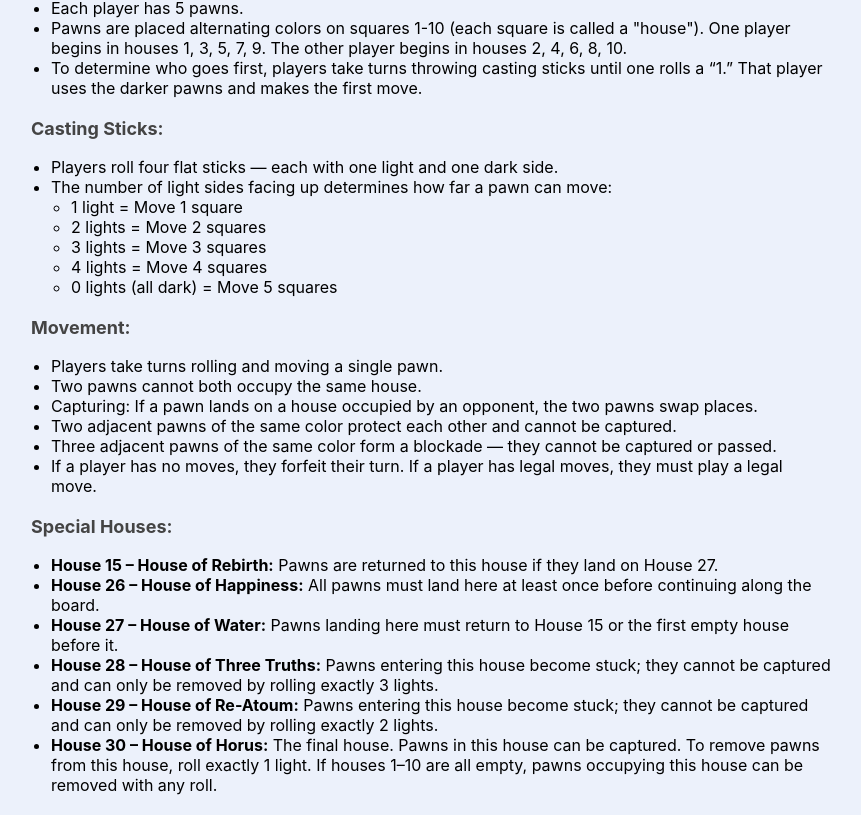
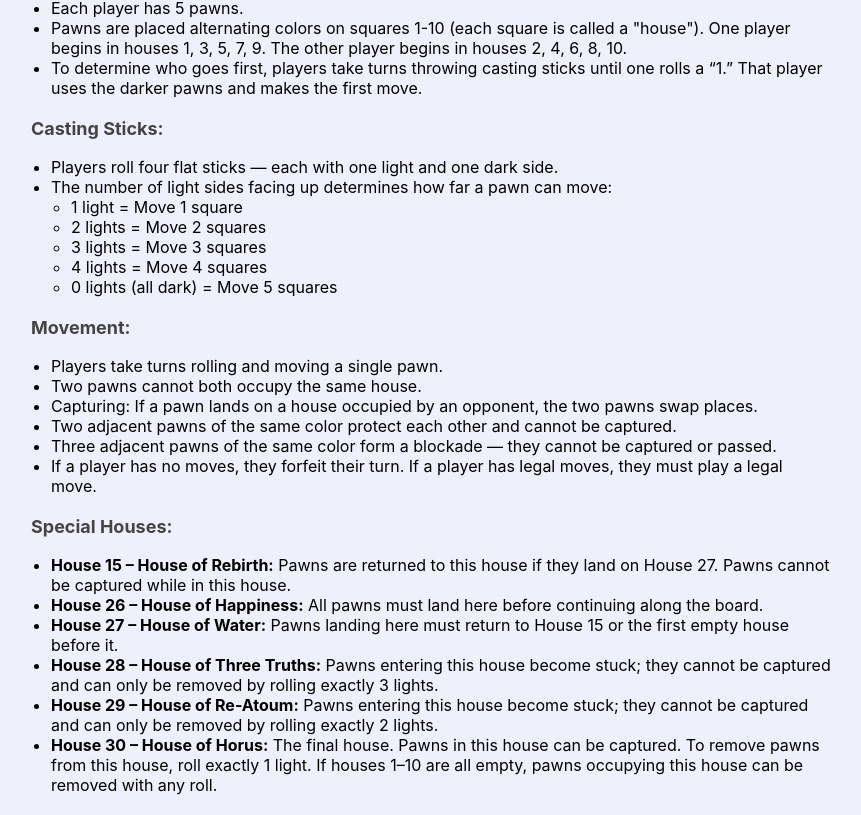
Before and after one commit to HarrisonKeyser/fun, a React (Create React App) app in the folder progress-bar-app/: page /#/senet in a window 1280 px wide. Shown: the part 845-1660 px from the top of the page, without its empty margins (209-1070 px from the left). Built offline with nearby package versions, Linux system fonts and the light colour scheme.

Commit message:
small rules update

```diff
--- a/progress-bar-app/src/Senet.js
+++ b/progress-bar-app/src/Senet.js
@@ -223,8 +223,8 @@ function Senet() {
                             // 1. House 26 Rule: Must be in House 26 to go to 27-30
                             if (num !== 26 && targetHouse >= 27) return;
 
-                            // 2. Cannot move to safe zones (26, 28, 29) if already occupied
-                            if ([26, 28, 29].includes(targetHouse) && destination) return;
+                            // 2. Cannot move to safe zones (15, 26, 28, 29) if already occupied
+                            if ([15, 26, 28, 29].includes(targetHouse) && destination) return;
 
                             // 3. Cannot land on own pawn
                             if (destination === currentPlayer) return;
@@ -329,8 +329,8 @@ function Senet() {
 
             <h3>Special Houses:</h3>
             <ul>
-                <li><strong>House 15 – House of Rebirth:</strong> Pawns are returned to this house if they land on House 27.</li>
-                <li><strong>House 26 – House of Happiness:</strong> All pawns must land here at least once before continuing along the board.</li>
+                <li><strong>House 15 – House of Rebirth:</strong> Pawns are returned to this house if they land on House 27. Pawns cannot be captured while in this house.</li>
+                <li><strong>House 26 – House of Happiness:</strong> All pawns must land here before continuing along the board.</li>
                 <li><strong>House 27 – House of Water:</strong> Pawns landing here must return to House 15 or the first empty house before it.</li>
                 <li><strong>House 28 – House of Three Truths:</strong> Pawns entering this house become stuck; they cannot be captured and can only be removed by rolling exactly 3 lights.</li>
                 <li><strong>House 29 – House of Re-Atoum:</strong> Pawns entering this house become stuck; they cannot be captured and can only be removed by rolling exactly 2 lights.</li>
```
